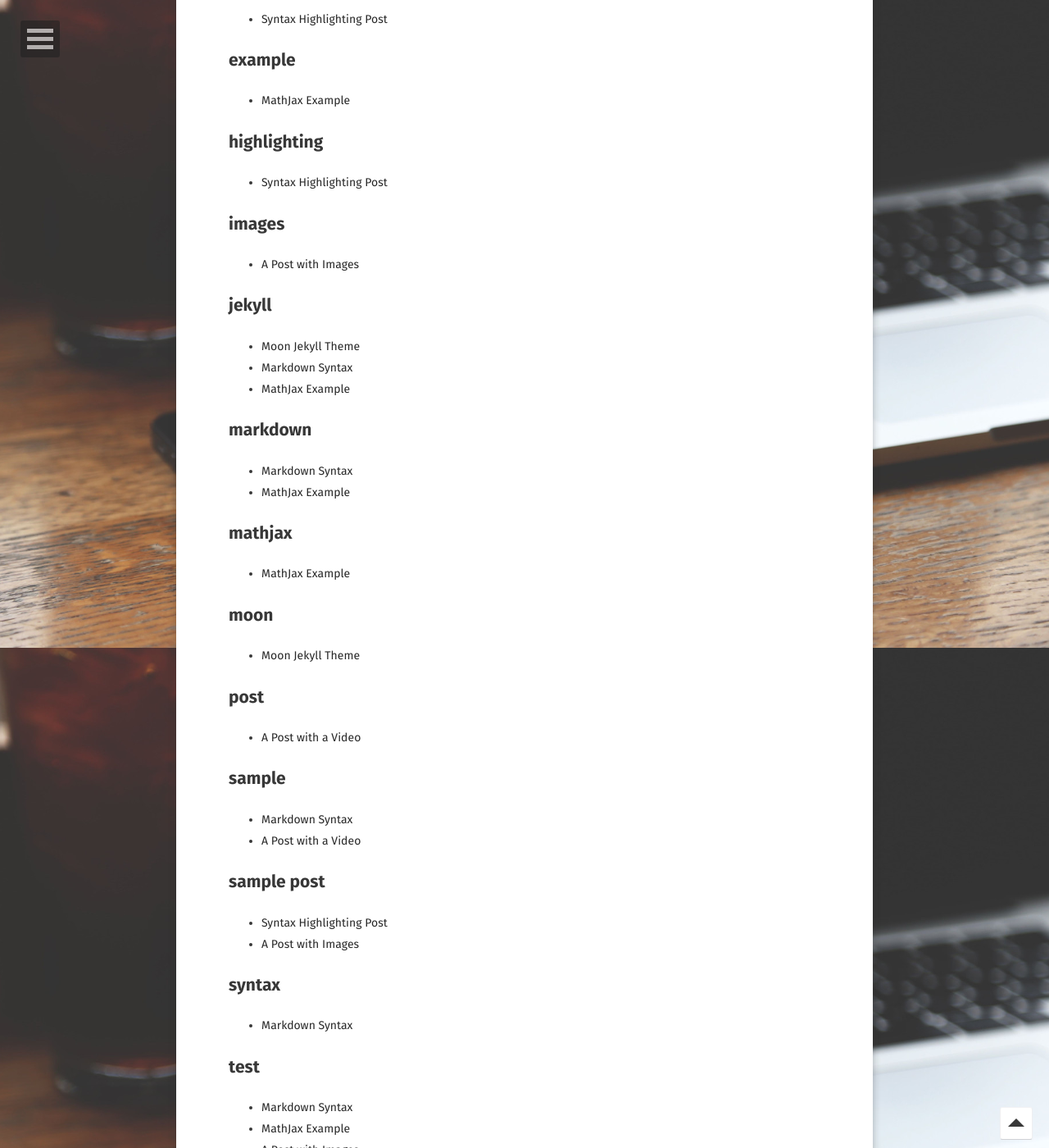
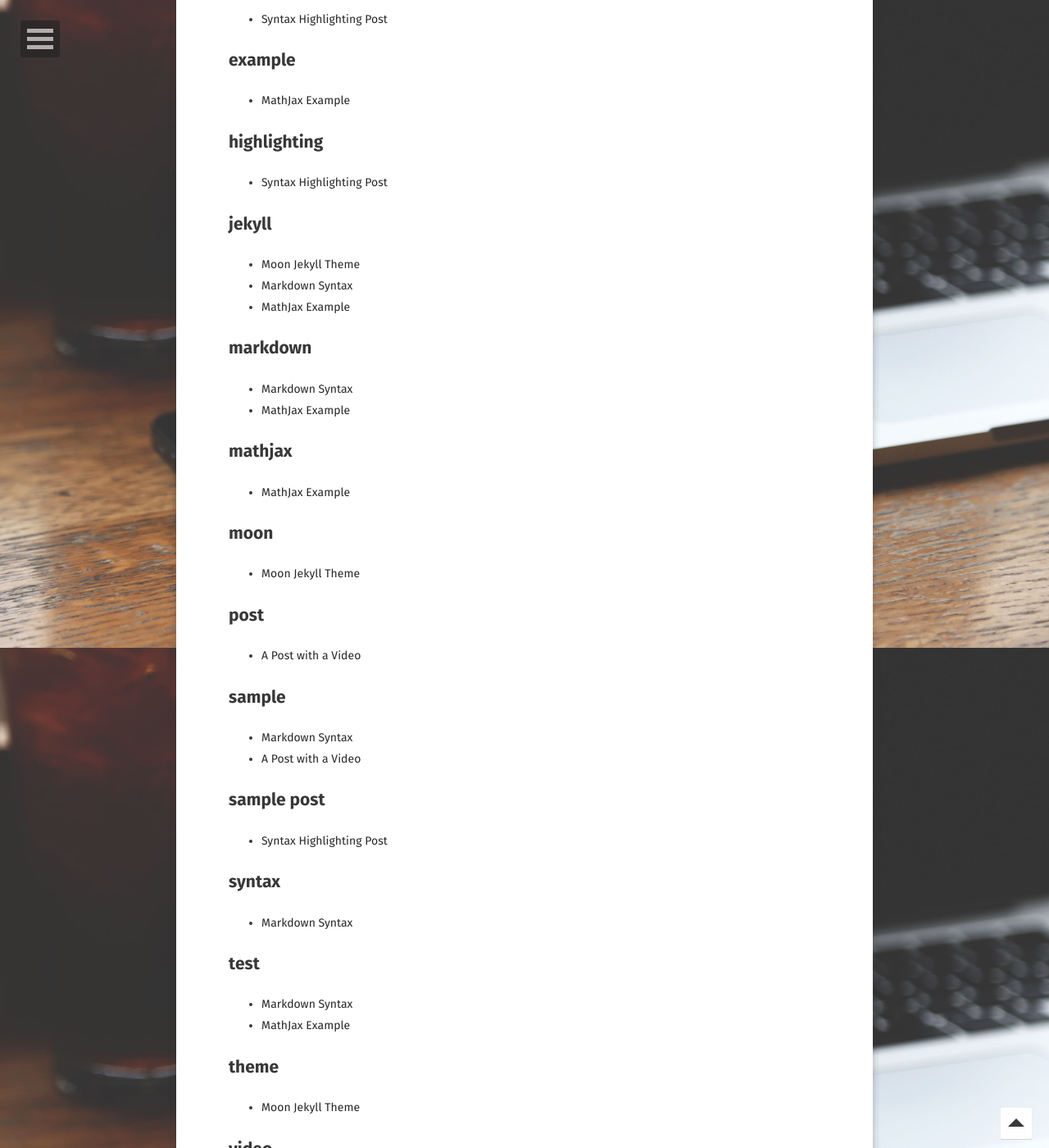
Before and after one commit to binEleanor/binEleanor.github.io, a Jekyll site: the page built from tags/index.html, in a window 1280 px wide and 1400 px high, scrolled down 1010 px. Shown: the whole window at 82% size. Built offline with Jekyll 4.4.1, drawn with Linux system fonts in a browser that asks for light colours; some web fonts are replaced; some of the changed text lies outside the part shown.

Commit message:
Update 2013-05-22-sample-post-images.md

```diff
--- a/_posts/2013-05-22-sample-post-images.md
+++ b/_posts/2013-05-22-sample-post-images.md
@@ -3,7 +3,7 @@ layout: post
 title: "A Post with Images"
 date: 2013-05-22
 excerpt: "Examples and code for displaying images in posts."
-tags: [sample post, images, test]
+tags: [原始模版]
 comments: true
 ---
 
```
